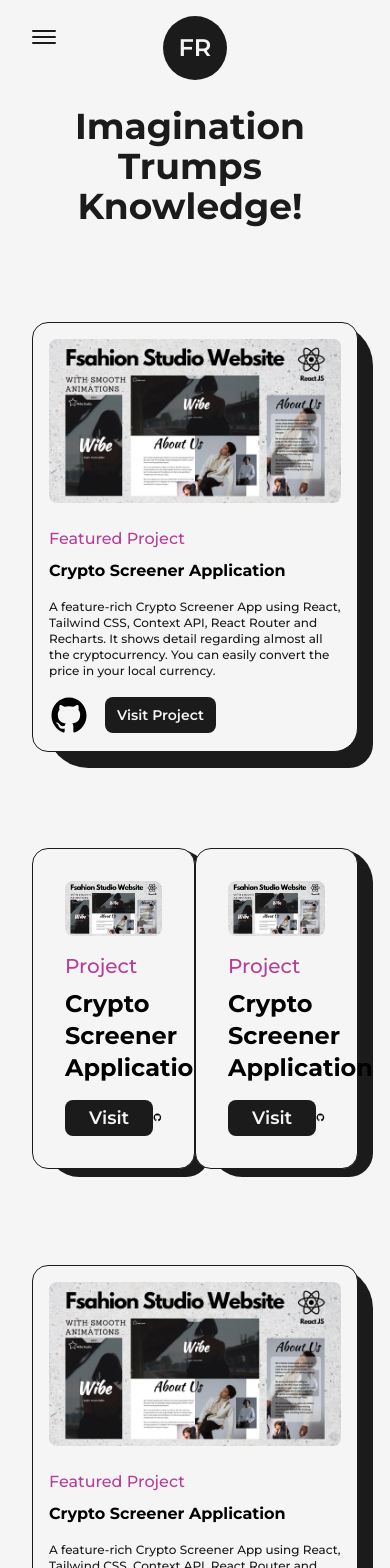
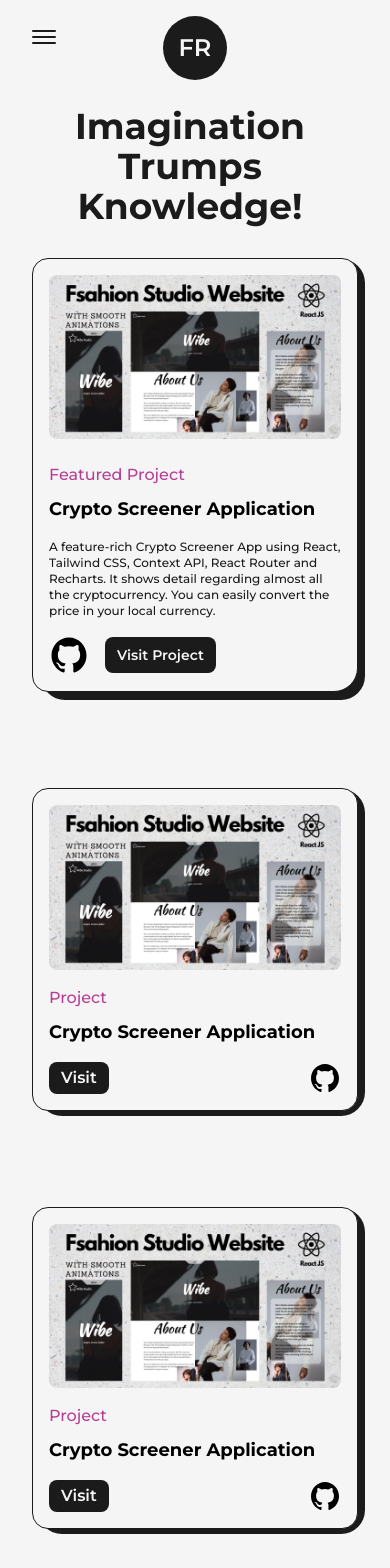
Before and after one commit to Future-Rafay/My-Portfolio-Animated, a Next.js app: page /projects in a window 390 px wide. Shown: the top 1568 px of the page. Built offline with nearby package versions, Linux system fonts and the light colour scheme.

Commit message:
All Responsive

```diff
--- a/src/components/HireMe.js
+++ b/src/components/HireMe.js
@@ -4,7 +4,7 @@ import Link from "next/link";
 
 const HireMe = () => {
     return (
-        <div className="fixed right-4 bottom-4 flex items-center justify-center overflow-hidden md:right-8 md:left-auto md:top-0 md:bottom-auto md:absolute">
+        <div className="fixed right-4 bottom-4 flex items-center justify-center overflow-hidden md:right-8 md:left-auto md:top-0 md:bottom-auto md:absolute sm:right-0">
             <div className="w-52 h-auto flex items-center justify-center relative md:w-24">
                 <CircularText className={"fill-dark dark:fill-light animate-spin-slow"} />
                 <Link
--- a/src/pages/articles.js
+++ b/src/pages/articles.js
@@ -39,7 +39,7 @@ const MovingImage = ({ title, img, link }) => {
             target="_blank"
             onMouseMove={handleMouse}
             onMouseLeave={handleMouseLeave}
-            className="capatalize font-bold text-xl hover:underline"
+            className="capatalize font-semibold text-xl hover:underline sm:text-lg xs:text-base "
         >
             {title}
             <FramerImage
@@ -49,7 +49,7 @@ const MovingImage = ({ title, img, link }) => {
                 ref={imgRef}
                 src={img}
                 alt={title}
-                className="w-96 h-auto hidden absolute rounded-lg z-10"
+                className="w-96 h-auto hidden absolute rounded-lg z-10 md:!hidden"
             />
         </Link>
     );
@@ -69,17 +69,17 @@ const FeaturedArticle = ({ img, title, time, summary, link }) => {
                   sizes="(max-width: 768px) 100vw , (max-width: 1200px) 50vw , 50vw"
                     src={img}
                     alt={title}
-                    className="w-full h-auto"
+                    className="w-full h-auto "
                     whileHover={{ scale: 1.05 }}
                     transition={{ duration: 0.4 }}
                 />
             </Link>
             <Link href={link} target="_blank">
-                <h2 className="capatalize text-2xl font-bold my-2 mt-4 hover:underline">
+                <h2 className="capatalize text-2xl font-bold my-2 mt-4 hover:underline xs:text-lg">
                     {title}
                 </h2>
             </Link>
-            <p className="text-sm mb-2">{summary}</p>
+            <p className="text-sm mb-2 xs:text-sm">{summary}</p>
             <span className="text-primary font-semibold text-xl dark:text-primaryDark">{time}</span>
         </li>
     );
@@ -87,13 +87,13 @@ const FeaturedArticle = ({ img, title, time, summary, link }) => {
 
 const Articles = ({ img, title, link, time }) => {
     return (
-        <motion.li className="relative w-full p-4 py-6 my-8 rounded-xl flex items-center justify-between bg-light text-dark first:mt-0 last:mb-0 border border-solid border-dark border-r-4 border-b-4 dark:bg-dark dark:border-light dark:text-light"
+        <motion.li className="relative w-full p-4 py-6 my-8 rounded-xl flex items-center justify-between bg-light text-dark first:mt-0 last:mb-0 border border-solid border-dark border-r-4 border-b-4 dark:bg-dark dark:border-light dark:text-light sm:flex-col"
         initial={{ y :200}}
         whileInView={{ y: 0 , transition:{duration:0.8 , ease:"easeInOut"}}}
         viewport={{once : true}}
         >
             <MovingImage title={title} link={link} img={img} />
-            <span className="text-primary font-semibold text-lg pl-4 dark:text-primaryDark">{time}</span>
+            <span className="text-primary font-semibold text-lg pl-4 dark:text-primaryDark sm:self-start sm:pl-0 xs:text-sm">{time}</span>
         </motion.li>
     );
 };
@@ -110,8 +110,8 @@ const articles = () => {
             </Head>
             <main className="w-full mb-16 flex flex-col items-center justify-center overflow-hidden dark:text-light">
                 <Layout className="pt-16">
-                    <AnimatedText text="In-Depth Insights" className="mb-16" />
-                    <ul className="grid grid-cols-2 gap-16">
+                    <AnimatedText text="In-Depth Insights" className="mb-16 lg:!text-7xl sm:!text-6xl xs:!text-4xl sm:mb-8" />
+                    <ul className="grid grid-cols-2 gap-16 lg:gap-8 md:grid-cols-1 md:gap-y-16">
                         <FeaturedArticle
                             title="Build A Custom Pagination Component In Reactjs From Scratch"
                             summary="Learn how to build a custom pagination component in ReactJS from scratch.
--- a/src/pages/projects.js
+++ b/src/pages/projects.js
@@ -13,8 +13,8 @@ const FramerImage = motion(Image);
 
 const FeaturedProject = ({ title, link, type, summary, image, gitHubLink }) => {
     return (
-        <article className="relative w-full flex items-center justify-between rounded-3xl rounded-br-2xl border border-solid border-dark bg-light dark:bg-dark dark:border-light p-12 lg:flex-col lg:p-8 xs:rounded-2xl xs:rounded-br-3xl xs:p-4">
-            <div className="absolute top-0 -right-4 -z-10 w-[101%] h-[104%] rounded-[2.65rem] rounded-br-3xl bg-dark dark:bg-light" />
+        <article className="relative w-full flex items-center justify-between rounded-3xl rounded-br-2xl border border-solid border-dark bg-light dark:bg-dark dark:border-light p-12 lg:flex-col lg:p-8 xs:rounded-2xl xs:rounded-br-3xl xs:p-4 ">
+            <div className="absolute top-0 -right-4 -z-10 w-[101%] h-[104%] rounded-[2.65rem] rounded-br-3xl bg-dark dark:bg-light xs:-right-2 md:h-[102%] xs:w-full xs:rounded-[1.5rem] " />
             <Link
                 href={link}
                 target="_blank"
@@ -39,7 +39,7 @@ const FeaturedProject = ({ title, link, type, summary, image, gitHubLink }) => {
                     target="_blank"
                     className="hover:underline underline-offset-3"
                 >
-                    <h2 className="my-2 w-full text-left text-4xl font-bold dark:text-light sm:text-base ">
+                    <h2 className="my-2 w-full text-left text-4xl font-bold dark:text-light sm:text-lg ">
                         {title}
                     </h2>
                 </Link>
@@ -63,8 +63,8 @@ const FeaturedProject = ({ title, link, type, summary, image, gitHubLink }) => {
 
 const Project = ({ title, type, image, link, gitHubLink }) => {
     return (
-        <article className="relative w-full flex flex-col items-center justify-center rounded-2xl rounded-br-2xl border border-solid border-dark bg-light dark:bg-dark dark:border-light p-8">
-            <div className="absolute top-0 -right-4 -z-10 w-[102%] h-[103%] rounded-[2.1rem] rounded-br-3xl bg-dark dark:bg-light" />
+        <article className="relative w-full flex flex-col items-center justify-center rounded-2xl rounded-br-2xl border border-solid border-dark bg-light dark:bg-dark dark:border-light p-8 sm:p-5 xs:p-4">
+            <div className="absolute top-0 -right-4 -z-10 w-[102%] h-[103%] rounded-[2.1rem] rounded-br-3xl bg-dark dark:bg-light md:-right-2 md:w-[101%]  xs:h-[102%] xs:rounded-[1.5rem]" />
             <Link
                 href={link}
                 target="_blank"
@@ -79,7 +79,7 @@ const Project = ({ title, type, image, link, gitHubLink }) => {
                 />
             </Link>
             <div className="w-full flex flex-col items-start mt-4">
-                <span className="text-primary font-medium text-xl dark:text-primaryDark">
+                <span className="text-primary font-medium text-xl dark:text-primaryDark lg:text-lg md:text-base">
                     {type}
                 </span>
                 <Link
@@ -87,7 +87,7 @@ const Project = ({ title, type, image, link, gitHubLink }) => {
                     target="_blank"
                     className="hover:underline underline-offset-3"
                 >
-                    <h2 className="my-2 w-full text-left text-2xl font-bold dark:text-light ">
+                    <h2 className="my-2 w-full text-left text-2xl font-bold dark:text-light lg:text-2xl md:text-xl sm:text-lg">
                         {title}
                     </h2>
                 </Link>
@@ -95,11 +95,11 @@ const Project = ({ title, type, image, link, gitHubLink }) => {
                     <Link
                         href={link}
                         target="_blank"
-                        className="bg-dark text-light p-1 px-6 rounded-lg font-semibold text-lg dark:bg-light dark:text-dark"
+                        className="bg-dark text-light p-1 px-6 rounded-lg font-semibold text-lg dark:bg-light dark:text-dark md:text-base md:px-3"
                     >
                         Visit
                     </Link>
-                    <Link href={gitHubLink} target="_blank" className="w-10">
+                    <Link href={gitHubLink} target="_blank" className="w-10 lg:w-8 ">
                         <GithubIcon />
                     </Link>
                 </div>
@@ -125,7 +125,7 @@ const projects = () => {
                 <Layout className="pt-16">
                     <AnimatedText
                         text="Imagination Trumps Knowledge!"
-                        className="mb-24 lg:!text-7xl sm:!text-6xl xs:!text-4xl"
+                        className="mb-16 lg:!text-7xl sm:!text-6xl xs:!text-4xl sm:mb-8"
                     />
                     <div className="grid grid-cols-12 gap-24 gap-y-36 xl:gap-x-16 lg:gap-x-8 md:gap-y-24 sm:gap-x-0">
                         <div className="col-span-12">
@@ -138,7 +138,7 @@ const projects = () => {
                                 image={FeaturedProject1Image}
                             />
                         </div>
-                        <div className="col-span-6">
+                        <div className="col-span-6 sm:col-span-12">
                             <Project
                                 type="Project"
                                 title="Crypto Screener Application"
@@ -147,7 +147,7 @@ const projects = () => {
                                 image={FeaturedProject1Image}
                             />
                         </div>
-                        <div className="col-span-6">
+                        <div className="col-span-6 sm:col-span-12">
                             <Project
                                 type="Project"
                                 title="Crypto Screener Application"
@@ -166,7 +166,7 @@ const projects = () => {
                                 image={FeaturedProject1Image}
                             />
                         </div>
-                        <div className="col-span-6">
+                        <div className="col-span-6 sm:col-span-12">
                             <Project
                                 type="Project"
                                 title="Crypto Screener Application"
@@ -175,7 +175,7 @@ const projects = () => {
                                 image={FeaturedProject1Image}
                             />
                         </div>
-                        <div className="col-span-6">
+                        <div className="col-span-6 sm:col-span-12">
                             <Project
                                 type="Project"
                                 title="Crypto Screener Application"
```
